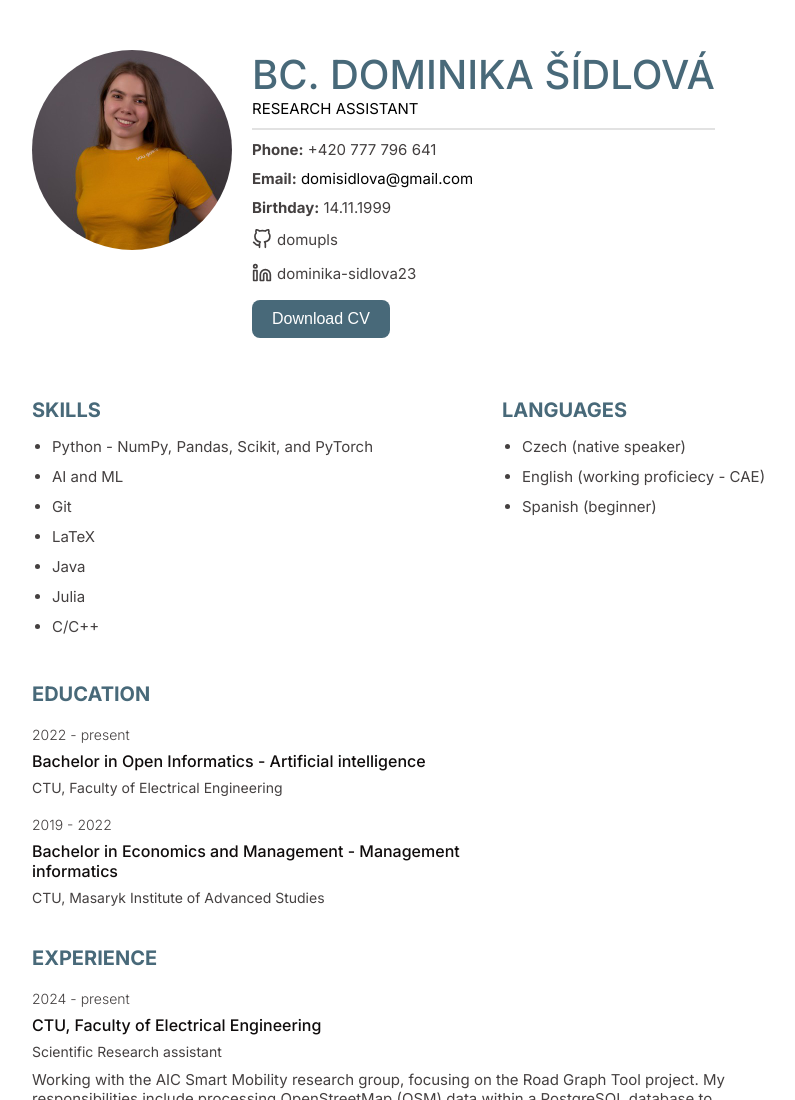
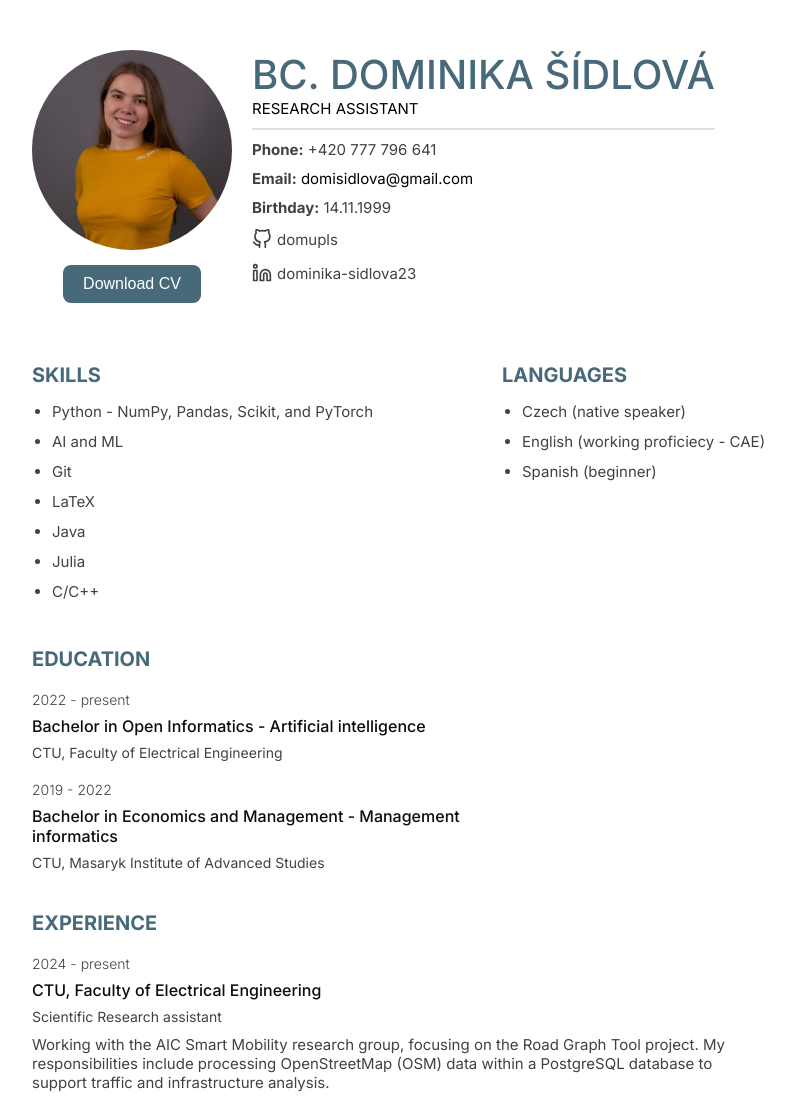
Before and after one commit to domupls/resume, a plain HTML site: page index.html in a window 1280 px wide. Shown: the top 1100 px of the page, without its empty margins (158-953 px from the left). Drawn offline with nearby package versions, Linux system fonts and the light colour scheme.

Commit message:
reposition button

```diff
--- a/index.html
+++ b/index.html
@@ -15,6 +15,7 @@
         <div class="profile_container">
             <div class="profile_profileImg">
               <img src="./images/profile_pic.jpeg" alt="dominika_sidlova">
+              <button onclick="window.print()">Download CV</button>
             </div>
           <div>
             <h1 class="profile_name">Bc. Dominika Šídlová</h1>
@@ -48,7 +49,6 @@
           </div>
         </div>
       </div>
-            <button onclick="window.print()">Download CV</button>
           </div>
         </div>
       </div>
--- a/style.css
+++ b/style.css
@@ -21,6 +21,7 @@ body {
 img {
     width: 100%;
     border-radius: 50%;
+    display: block;
 }
 a {
     text-decoration: none;
@@ -102,6 +103,10 @@ a {
 .profile_profileImg {
     max-width: 200px;
     border-radius: 50%;
+    display: flex;
+    flex-direction: column;
+    align-items: center;
+    justify-content: center;
 }
 .profile_name {
     color: var(--primary-color);
```
